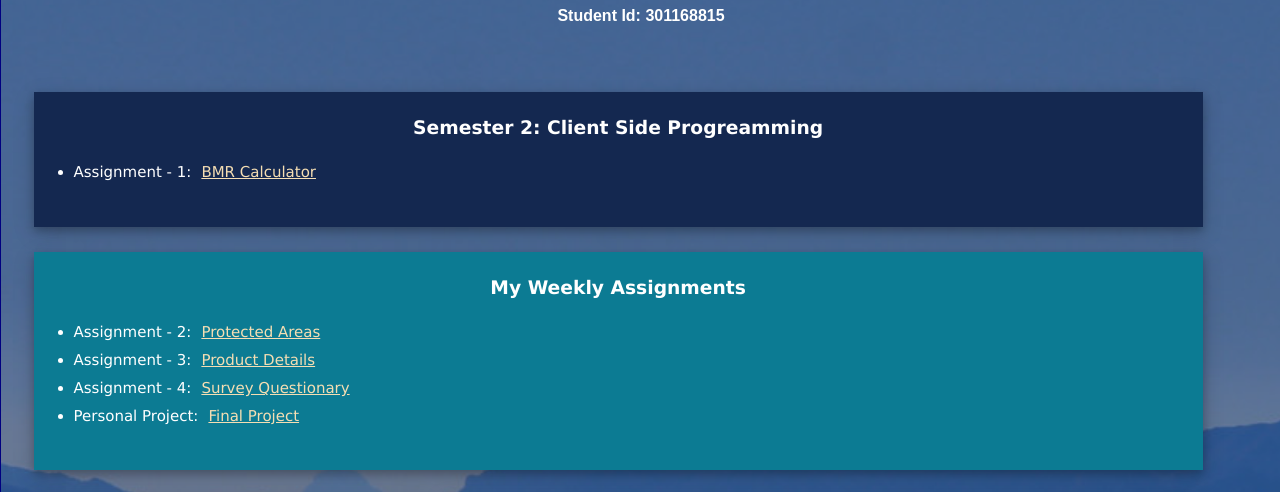
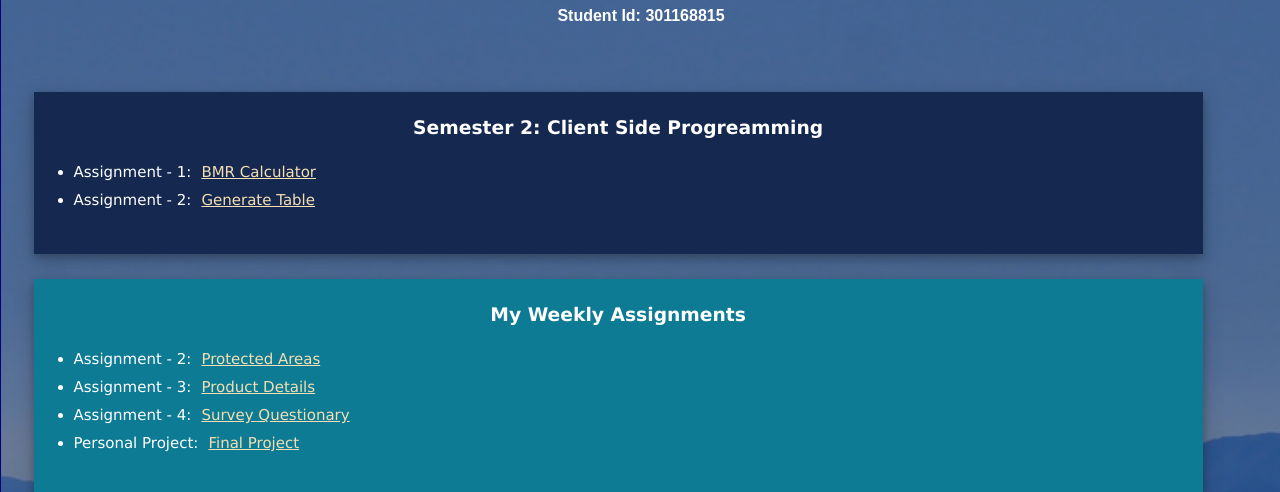
Before and after one commit to ferdowsirumi/college-profile, a plain HTML site: page index.html in a window 1280 px wide. Shown: the part 255-747 px from the top of the page. Drawn offline with Linux system fonts and the light colour scheme.

Commit message:
added assignment 2

```diff
--- a/index.html
+++ b/index.html
@@ -40,6 +40,9 @@
                         <ul>
                             <li style="margin-top: 10px">
                                 Assignment - 1:<span style="color:white;"><a href="BmrCalculator/assignment1.html" target="_blank">BMR Calculator</a></span>
+                            </li>
+                            <li style="margin-top: 10px">
+                                Assignment - 2:<span style="color:white;"><a href="generateTable/assignment2.html" target="_blank">Generate Table</a></span>
                             </li>
                             <!-- <li style="margin-top: 10px">
                                 Assignment - 3:<span style="color:white;"><a href="productdetails/index.html" target="_blank">Product Details</a></span>
```
